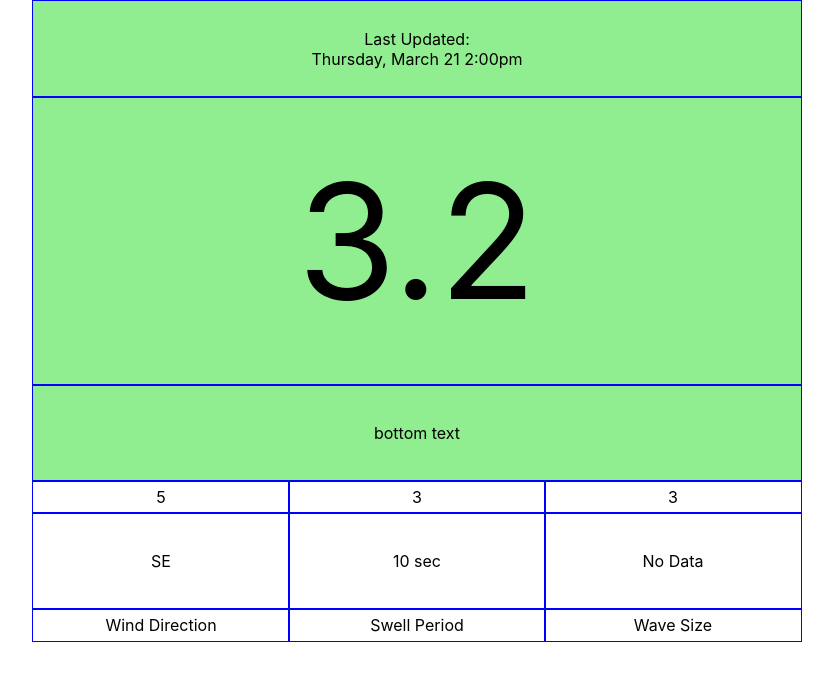
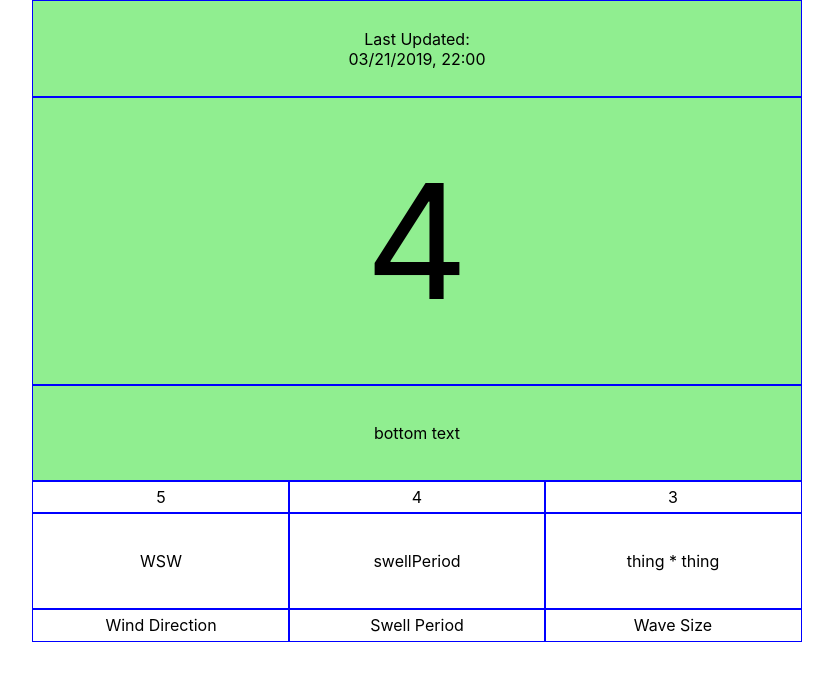
Before and after one commit to Landonwilson1/surf-report, a React (Create React App) app: page / in a window 1280 px wide. Shown: the top 680 px of the page, without its empty margins (223-1056 px from the left). Built offline with nearby package versions, Linux system fonts and the light colour scheme; no server answers.

Commit message:
Link surf report data to report UI.

```diff
--- a/src/components/ReportList.js
+++ b/src/components/ReportList.js
@@ -6,11 +6,44 @@ class ReportList extends Component {
     super(props)
 
     this.state = {
-      buoyRecords: ['state works'],
-      lastUpdate: {name: 'jared'}
+      buoyRecords: [
+        {
+          APD: "7.2",
+          DD: "21",
+          MM: "03",
+          MWD: "243",
+          STEEPNESS: "SWELL",
+          SwD: "WSW",
+          SwH: "1.7",
+          SwP: "12.9",
+          WVHT: "1.8",
+          WWD: "SSW",
+          WWH: "0.6",
+          WWP: "4.2",
+          YY: "2019",
+          hh: "22",
+          mm: "00"
+        }
+      ],
+      lastUpdate: {
+        APD: "7.2",
+        DD: "21",
+        MM: "03",
+        MWD: "243",
+        STEEPNESS: "SWELL",
+        SwD: "WSW",
+        SwH: "1.7",
+        SwP: "12.9",
+        WVHT: "1.8",
+        WWD: "SSW",
+        WWH: "0.6",
+        WWP: "4.2",
+        YY: "2019",
+        hh: "22",
+        mm: "00"
+      }
     }
 
-    this.showWaveSize = this.showWaveSize.bind(this);
   }
 
   componentDidMount() {
@@ -56,40 +89,63 @@ class ReportList extends Component {
 
   }
 
-  showWaveSize() {
-    const wwh = this.state.lastUpdate.WWH;
-    if(wwh) {
-      return wwh;
+  getWindDirectionScore(condition) {
+
+  }
+
+  getSwellPeriodScore(condition) {
+
+  }
+
+  getWaveSizeScore(SwP, SwH) {
+    const condition = SwP * SwH;
+    if(condition < 10) {
+      return 1;
+    } else if (condition > 10 && condition <= 19){
+      return 2;
+    } else if(condition > 19 && condition <= 24){
+      return 3;
+    } else if(condition > 24 && condition <= 30){
+      return 4;
+    } else if(condition > 30){
+      return 5;
     }
-    return 'No Data'
   }
 
   render() {
-    const waveSize = this.showWaveSize()
+    const last = this.state.lastUpdate
+    const lastUpdatedTime = `${last.MM}/${last.DD}/${last.YY}, ${last.hh}:${last.mm}`
+    const windDirection = this.state.lastUpdate.SwD
+    const windDirectionScore = 5
+    const swellPeriod = 'swellPeriod'
+    const swellPeriodScore = 4
+    const waveSize = 'thing * thing'
+    const waveSizeScore = 3;
+    const combinedSurfScore = (windDirectionScore + swellPeriodScore + waveSizeScore) / 3;
 
     return(
       <div className='wrapper'>
 
         <div className='property' id='summary'>
-          <p>Last Updated: <br/> Thursday, March 21 2:00pm</p>
-          <p id='surf-score'>3.2</p>
+          <p>Last Updated: <br/>{lastUpdatedTime}</p>
+          <p id='surf-score'>{combinedSurfScore}</p>
           <p>bottom text</p>
         </div>
 
         <div className='property'>
-          <p>5</p>
-          <p>SE</p>
+          <p>{windDirectionScore}</p>
+          <p>{windDirection}</p>
           <p>Wind Direction</p>
         </div>
 
         <div className='property'>
-          <p>3</p>
-          <p>10 sec</p>
+          <p>{swellPeriodScore}</p>
+          <p>{swellPeriod}</p>
           <p>Swell Period</p>
         </div>
 
         <div className='property'>
-          <p>3</p>
+          <p>{waveSizeScore}</p>
           <p>{waveSize}</p>
           <p>Wave Size</p>
         </div>
```
